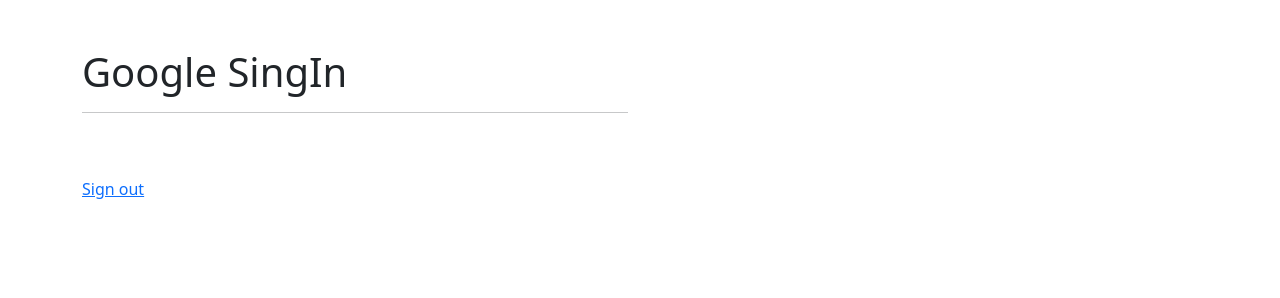
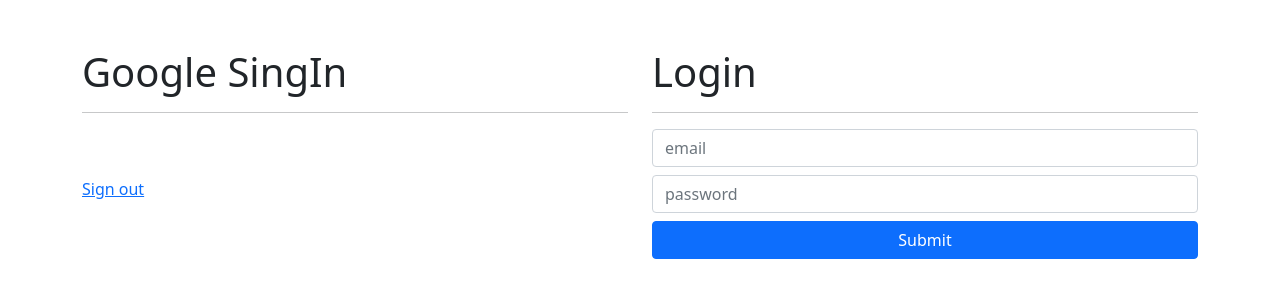
Before and after one commit to jela3105/node-rest-api, a website: page public/index.html in a window 1280 px wide. Drawn offline with nearby package versions, Linux system fonts and the light colour scheme.

Commit message:
Add custom login design

```diff
--- a/public/index.html
+++ b/public/index.html
@@ -25,7 +25,25 @@
         <br />
         <a href="#" onclick="signOut();">Sign out</a>
       </div>
-      <div class="col-sm-6"></div>
+      <div class="col-sm-6">
+        <h1>Login</h1>
+        <hr />
+        <form class="d-grid">
+          <input
+            type="text"
+            class="form-control mb-2"
+            name="email"
+            placeholder="email"
+          />
+          <input
+            type="text"
+            class="form-control mb-2"
+            name="password"
+            placeholder="password"
+          />
+          <button type="submit" class="btn btn-primary">Submit</button>
+        </form>
+      </div>
     </div>
     <script src="https://apis.google.com/js/platform.js" async defer></script>
     <script src="./js/auth.js"></script>
```
